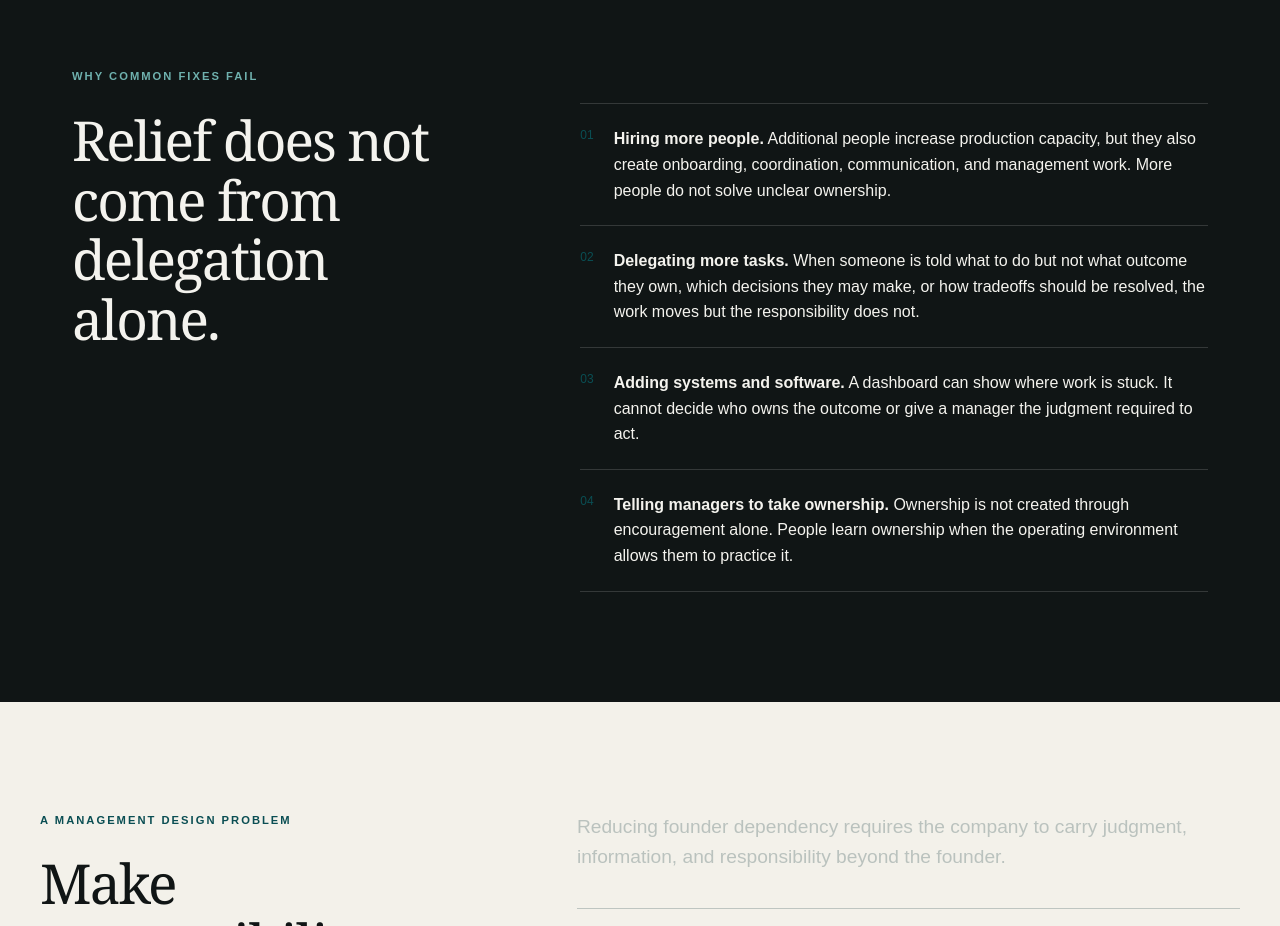
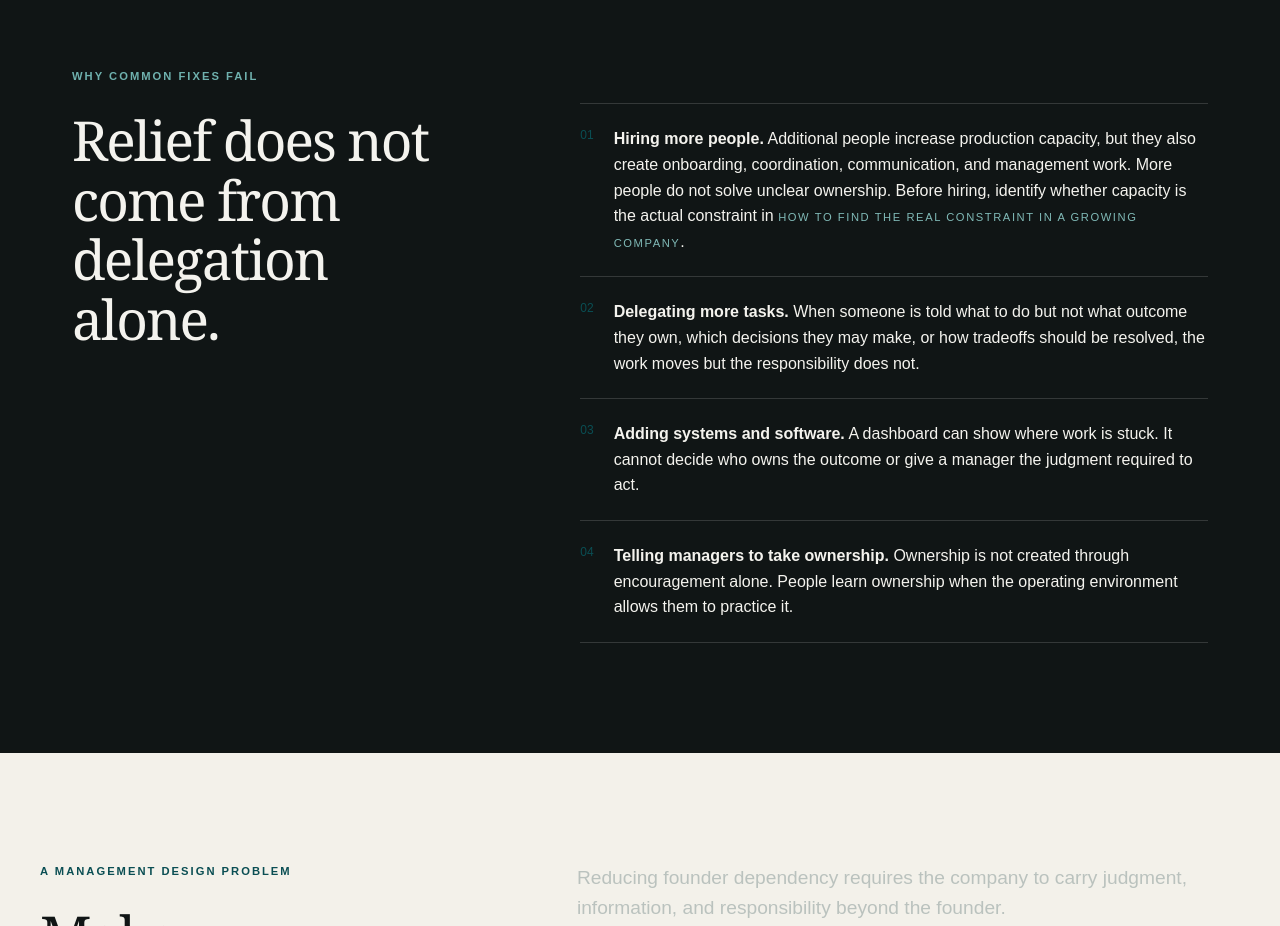
Before and after one commit to sasmithconsult/akhadaconsulting.com, a Next.js app: page /reducing-founder-dependency in a window 1280 px wide. Shown: the part 2680-3606 px from the top of the page. Built offline with nearby package versions, Linux system fonts and the light colour scheme.

Commit message:
Link new operating diagnosis guide

```diff
--- a/app/reducing-founder-dependency/page.js
+++ b/app/reducing-founder-dependency/page.js
@@ -190,7 +190,15 @@ export default function ReducingFounderDependency() {
                   <strong>Hiring more people.</strong> Additional people increase
                   production capacity, but they also create onboarding,
                   coordination, communication, and management work. More people
-                  do not solve unclear ownership.
+                  do not solve unclear ownership. Before hiring, identify whether
+                  capacity is the actual constraint in{" "}
+                  <Link
+                    className="text-link inline-link"
+                    href="/how-to-find-the-real-constraint"
+                  >
+                    How to Find the Real Constraint in a Growing Company
+                  </Link>
+                  .
                 </p>
               </div>
               <div>
```
